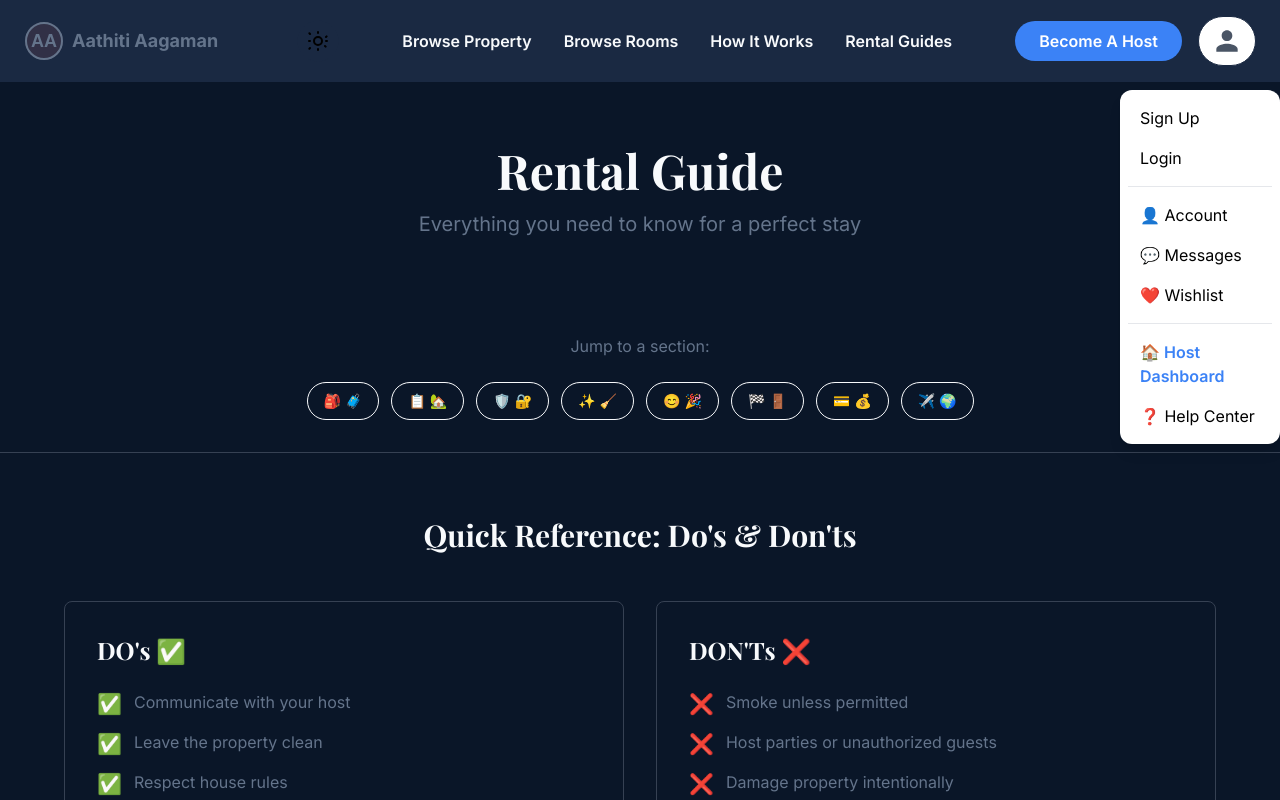
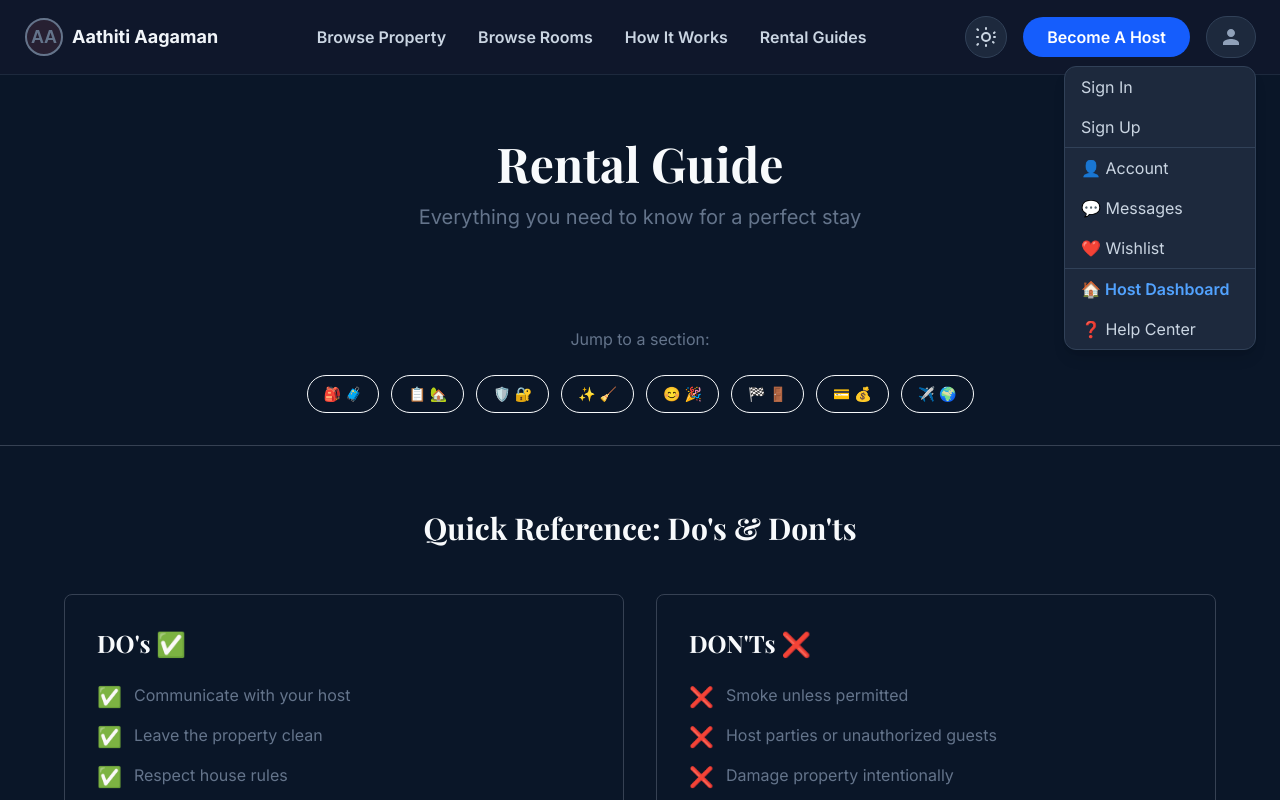
Before and after one commit to AadiAcharya/aaathiti_aagaman, a React (Vite) app: page /rental-guide in a window 1280 px wide. Both pictures are taken after a click on the button 1227 px from the left and 41 px from the top of the page. Shown: the top 800 px of the page. Built offline with nearby package versions, Linux system fonts and the light colour scheme.

Commit message:
header fixed

```diff
--- a/src/components/Header.jsx
+++ b/src/components/Header.jsx
@@ -5,67 +5,71 @@ export default function Header() {
   const navigate = useNavigate();
 
   const [menuOpen, setMenuOpen] = useState(false);
-  const [open, setOpen] = useState(false);
-  // Theme state: 'light' or 'dark'
-  // Theme state: 'light' or 'dark'.
-  // On first render, check localStorage and system preference.
-  const [theme, setTheme] = useState('dark');
+  const [dropdownOpen, setDropdownOpen] = useState(false);
+  const [theme, setTheme] = useState(() => {
+    // Initialize theme from localStorage or system preference
+    if (typeof window !== "undefined") {
+      const saved = localStorage.getItem("theme");
+      return saved === "dark" || saved === "light" ? saved : "dark";
+    }
+    return "dark";
+  });
 
-  // Set theme on mount (immediate effect, avoids flicker)
+  // Set theme on mount
   useLayoutEffect(() => {
-    if (typeof window !== 'undefined') {
-      const saved = localStorage.getItem('theme');
-      if (saved === 'light' || saved === 'dark') {
-        setTheme(saved);
-        document.body.classList.toggle('dark', saved === 'dark');
+    if (typeof window !== "undefined") {
+      const isDark = theme === "dark";
+      if (isDark) {
+        document.documentElement.classList.add("dark");
       } else {
-        // Optionally, use system preference
-        const prefersDark = window.matchMedia('(prefers-color-scheme: dark)').matches;
-        setTheme(prefersDark ? 'dark' : 'light');
-        document.body.classList.toggle('dark', prefersDark);
+        document.documentElement.classList.remove("dark");
       }
-    }
-  }, []);
-
-  // Update theme when changed
-  useEffect(() => {
-    if (typeof window !== 'undefined') {
-      document.body.classList.toggle('dark', theme === 'dark');
-      localStorage.setItem('theme', theme);
+      localStorage.setItem("theme", theme);
     }
   }, [theme]);
 
   // Toggle theme handler
-  const toggleTheme = () => setTheme(theme === 'dark' ? 'light' : 'dark');
+  const toggleTheme = () => {
+    setTheme((prevTheme) => (prevTheme === "dark" ? "light" : "dark"));
+  };
 
-  // This approach ensures the theme is set immediately on page load (avoiding a flash),
-  // and persists the user's choice in localStorage.
+  // Navigation links data
+  const navLinks = [
+    { label: "Browse Property", path: "/properties" },
+    { label: "Browse Rooms", path: "/rooms" },
+    { label: "How It Works", path: "/how-it-works" },
+    { label: "Rental Guides", path: "/rental-guide" },
+  ];
+
+  const logoColor = theme === "dark" ? "#FF6B6B" : "#2563EB";
+  const logoStroke = theme === "dark" ? "#64748B" : "#2563EB";
 
   return (
-    <header
-      className="w-full bg-bg-secondary shadow-sm"
-      data-name="Main Header"
-      data-node-id="2:3639"
-    >
-      <div
-        className="max-w-7xl mx-auto px-6 py-4 flex items-center justify-between"
-        data-name="Header"
-        data-node-id="2:3640"
-      >
+    <header className={`w-full shadow-sm transition-colors duration-300 ${
+      theme === "dark"
+        ? "bg-slate-900 border-b border-slate-800"
+        : "bg-white border-b border-gray-200"
+    }`}>
+      <div className="max-w-7xl mx-auto px-6 py-4 flex items-center justify-between">
         {/* Logo */}
         <Link
           to="/"
-          className="flex items-center gap-2 hover:opacity-80 transition"
-          data-node-id="2:3641"
+          className="flex items-center gap-2 hover:opacity-80 transition flex-shrink-0"
         >
           <svg width="40" height="40" viewBox="0 0 40 40">
-            <circle cx="20" cy="20" r="19" fill={theme === 'dark' ? '#FF6B6B' : '#2563EB'} opacity="0.1" />
+            <circle
+              cx="20"
+              cy="20"
+              r="19"
+              fill={logoColor}
+              opacity="0.1"
+            />
             <circle
               cx="20"
               cy="20"
               r="18"
               fill="none"
-              stroke={theme === 'dark' ? '#64748B' : '#2563EB'}
+              stroke={logoStroke}
               strokeWidth="2"
             />
             <text
@@ -74,115 +78,235 @@ export default function Header() {
               fontSize="18"
               fontWeight="bold"
               textAnchor="middle"
-              fill={theme === 'dark' ? '#64748B' : '#2563EB'}
+              fill={logoStroke}
               fontFamily="sans-serif"
             >
               AA
             </text>
           </svg>
-          <span className="text-lg font-bold text-text-muted hidden sm:inline">
+          <span className={`text-lg font-bold hidden sm:inline transition-colors duration-300 ${
+            theme === "dark" ? "text-slate-100" : "text-gray-900"
+          }`}>
             Aathiti Aagaman
           </span>
         </Link>
 
+        {/* Navigation Links - Desktop */}
+        <nav className={`hidden lg:flex items-center gap-8 font-semibold text-base transition-colors duration-300 ${
+          theme === "dark" ? "text-slate-300" : "text-gray-700"
+        }`}>
+          {navLinks.map((link) => (
+            <Link
+              key={link.path}
+              to={link.path}
+              className={`transition-colors ${
+                theme === "dark"
+                  ? "hover:text-blue-400"
+                  : "hover:text-blue-600"
+              }`}
+            >
+              {link.label}
+            </Link>
+          ))}
+        </nav>
+
+        {/* Right Section - Desktop */}
+        <div className="hidden md:flex items-center gap-4">
           {/* Theme Toggle Button */}
           <button
             onClick={toggleTheme}
-          className="ml-4 p-2 rounded-full border border-bg-secondary bg-bg-secondary hover:bg-bg-secondary/80 transition text-xl"
-          title={theme === 'dark' ? 'Switch to Day Mode' : 'Switch to Night Mode'}
+            className={`p-2 rounded-full border transition-all duration-300 ${
+              theme === "dark"
+                ? "bg-slate-800 border-slate-700 hover:bg-slate-700 text-slate-300"
+                : "bg-gray-100 border-gray-300 hover:bg-gray-200 text-gray-700"
+            }`}
+            title={
+              theme === "dark" ? "Switch to Day Mode" : "Switch to Night Mode"
+            }
+            aria-label="Toggle theme"
           >
-          {theme === 'dark' ? (
-            <svg xmlns="http://www.w3.org/2000/svg" className="h-6 w-6" fill="none" viewBox="0 0 24 24" stroke="currentColor">
-              <path strokeLinecap="round" strokeLinejoin="round" strokeWidth={2} d="M12 3v1m0 16v1m8.66-13.66l-.71.71M4.05 19.07l-.71.71M21 12h-1M4 12H3m16.66 5.66l-.71-.71M4.05 4.93l-.71-.71M16 12a4 4 0 11-8 0 4 4 0 018 0z" />
+            {theme === "dark" ? (
+              <svg
+                xmlns="http://www.w3.org/2000/svg"
+                className="h-6 w-6"
+                fill="none"
+                viewBox="0 0 24 24"
+                stroke="currentColor"
+              >
+                <path
+                  strokeLinecap="round"
+                  strokeLinejoin="round"
+                  strokeWidth={2}
+                  d="M12 3v1m0 16v1m8.66-13.66l-.71.71M4.05 19.07l-.71.71M21 12h-1M4 12H3m16.66 5.66l-.71-.71M4.05 4.93l-.71-.71M16 12a4 4 0 11-8 0 4 4 0 018 0z"
+                />
               </svg>
             ) : (
-            <svg xmlns="http://www.w3.org/2000/svg" className="h-6 w-6" fill="none" viewBox="0 0 24 24" stroke="currentColor">
-              <path strokeLinecap="round" strokeLinejoin="round" strokeWidth={2} d="M21 12.79A9 9 0 1111.21 3a7 7 0 009.79 9.79z" />
+              <svg
+                xmlns="http://www.w3.org/2000/svg"
+                className="h-6 w-6"
+                fill="none"
+                viewBox="0 0 24 24"
+                stroke="currentColor"
+              >
+                <path
+                  strokeLinecap="round"
+                  strokeLinejoin="round"
+                  strokeWidth={2}
+                  d="M21 12.79A9 9 0 1111.21 3a7 7 0 009.79 9.79z"
+                />
               </svg>
             )}
           </button>
 
-        {/* Navigation Links - Desktop */}
-        <nav
-          className="hidden md:flex items-center gap-8 text-text-primary font-semibold text-base"
-          data-name="header navigations"
-          data-node-id="2:3647"
-        >
-          <Link
-            to="/properties"
-            className="hover:text-accent transition"
-            data-node-id="2:3648"
-          >
-            Browse Property
-          </Link>
-          <Link to="/rooms" className="hover:text-accent transition">
-            Browse Rooms
-          </Link>
-          <Link
-            to="/how-it-works"
-            className="hover:text-accent transition"
-            data-node-id="2:3649"
-          >
-            How It Works
-          </Link>
-          <Link
-            to="/rental-guide"
-            className="hover:text-accent transition"
-            data-node-id="2:3650"
-          >
-            Rental Guides
-          </Link>
-        </nav>
-
-        {/* Right Section - Desktop */}
-        <div
-          className="hidden md:flex items-center gap-4"
-          data-name="right-section"
-          data-node-id="2:3657"
-        >
           {/* Become A Host Button */}
           <button
             onClick={() => navigate("/hosting")}
-            className="bg-primary hover:bg-primary-hover text-white rounded-full px-6 py-2 font-semibold transition"
-            data-node-id="2:3645"
+            className={`rounded-full px-6 py-2 font-semibold transition-colors text-white ${
+              theme === "dark"
+                ? "bg-blue-600 hover:bg-blue-700"
+                : "bg-blue-500 hover:bg-blue-600"
+            }`}
           >
             Become A Host
           </button>
 
           {/* Auth Section */}
-          <div
-            className="flex items-center gap-3 bg-white border border-bg-secondary rounded-full px-3 py-2"
-            data-name="auth btn"
-            data-node-id="2:3658"
+          <div className="relative">
+            <button
+              onClick={() => setDropdownOpen(!dropdownOpen)}
+              className={`flex items-center gap-2 border rounded-full px-3 py-2 hover:shadow-md transition ${
+                theme === "dark"
+                  ? "bg-slate-800 border-slate-700 text-slate-400 hover:bg-slate-700"
+                  : "bg-white border-gray-300 text-gray-600 hover:bg-gray-50"
+              }`}
             >
-            {/* Menu Icon (Hamburger) */}
-            {/* <svg
-              className="w-6 h-6 text-gray-700 cursor-pointer"
-              fill="none"
-              stroke="currentColor"
-              viewBox="0 0 24 24"
-              data-node-id="2:3662"
-            >
-              <path strokeLinecap="round" strokeLinejoin="round" strokeWidth={2} d="M4 6h16M4 12h16M4 18h16" />
-            </svg> */}
-
-            {/* User Avatar */}
-            <button className="" onClick={() => setOpen(!open)}>
               <svg
-                className="w-8 h-8 text-gray-600 cursor-pointer"
+                className="w-6 h-6"
                 fill="currentColor"
                 viewBox="0 0 24 24"
-                data-node-id="2:3660"
               >
                 <path d="M12 12c2.21 0 4-1.79 4-4s-1.79-4-4-4-4 1.79-4 4 1.79 4 4 4zm0 2c-2.67 0-8 1.34-8 4v2h16v-2c0-2.66-5.33-4-8-4z" />
               </svg>
             </button>
+
+            {/* Desktop Dropdown Menu */}
+            <div
+              className={`absolute right-0 mt-2 w-48 rounded-xl shadow-lg border overflow-hidden transition-all duration-200 z-50 ${
+                dropdownOpen
+                  ? "opacity-100 translate-y-0"
+                  : "opacity-0 -translate-y-2 pointer-events-none"
+              } ${
+                theme === "dark"
+                  ? "bg-slate-800 border-slate-700"
+                  : "bg-white border-gray-200"
+              }`}
+            >
+              <button
+                onClick={() => {
+                  navigate("/sign-in");
+                  setDropdownOpen(false);
+                }}
+                className={`block w-full text-left px-4 py-2 transition ${
+                  theme === "dark"
+                    ? "text-slate-300 hover:bg-slate-700"
+                    : "text-gray-700 hover:bg-gray-100"
+                }`}
+              >
+                Sign In
+              </button>
+              <button
+                onClick={() => {
+                  navigate("/sign-up");
+                  setDropdownOpen(false);
+                }}
+                className={`block w-full text-left px-4 py-2 transition ${
+                  theme === "dark"
+                    ? "text-slate-300 hover:bg-slate-700"
+                    : "text-gray-700 hover:bg-gray-100"
+                }`}
+              >
+                Sign Up
+              </button>
+              <div className={`border-t ${
+                theme === "dark" ? "border-slate-700" : "border-gray-200"
+              }`}></div>
+              <button
+                onClick={() => {
+                  navigate("/account");
+                  setDropdownOpen(false);
+                }}
+                className={`block w-full text-left px-4 py-2 transition ${
+                  theme === "dark"
+                    ? "text-slate-300 hover:bg-slate-700"
+                    : "text-gray-700 hover:bg-gray-100"
+                }`}
+              >
+                👤 Account
+              </button>
+              <button
+                onClick={() => {
+                  navigate("/messages");
+                  setDropdownOpen(false);
+                }}
+                className={`block w-full text-left px-4 py-2 transition ${
+                  theme === "dark"
+                    ? "text-slate-300 hover:bg-slate-700"
+                    : "text-gray-700 hover:bg-gray-100"
+                }`}
+              >
+                💬 Messages
+              </button>
+              <button
+                onClick={() => {
+                  navigate("/wishlist");
+                  setDropdownOpen(false);
+                }}
+                className={`block w-full text-left px-4 py-2 transition ${
+                  theme === "dark"
+                    ? "text-slate-300 hover:bg-slate-700"
+                    : "text-gray-700 hover:bg-gray-100"
+                }`}
+              >
+                ❤️ Wishlist
+              </button>
+              <div className={`border-t ${
+                theme === "dark" ? "border-slate-700" : "border-gray-200"
+              }`}></div>
+              <button
+                onClick={() => {
+                  navigate("/host");
+                  setDropdownOpen(false);
+                }}
+                className={`block w-full text-left px-4 py-2 font-semibold transition ${
+                  theme === "dark"
+                    ? "text-blue-400 hover:bg-slate-700"
+                    : "text-blue-600 hover:bg-gray-100"
+                }`}
+              >
+                🏠 Host Dashboard
+              </button>
+              <button
+                onClick={() => {
+                  navigate("/help");
+                  setDropdownOpen(false);
+                }}
+                className={`block w-full text-left px-4 py-2 transition ${
+                  theme === "dark"
+                    ? "text-slate-300 hover:bg-slate-700"
+                    : "text-gray-700 hover:bg-gray-100"
+                }`}
+              >
+                ❓ Help Center
+              </button>
+            </div>
           </div>
         </div>
 
         {/* Mobile Menu Button */}
         <button
-          className="md:hidden text-text-primary"
+          className={`md:hidden transition-colors ${
+            theme === "dark" ? "text-slate-300" : "text-gray-700"
+          }`}
           onClick={() => setMenuOpen(!menuOpen)}
           aria-label="Toggle menu"
         >
@@ -204,104 +328,199 @@ export default function Header() {
 
       {/* Mobile Menu */}
       {menuOpen && (
-        <nav className="md:hidden bg-background border-t border-bg-secondary px-6 py-4 space-y-3">
+        <nav className={`md:hidden border-t transition-colors duration-300 px-6 py-4 space-y-2 ${
+          theme === "dark"
+            ? "bg-slate-800 border-slate-700"
+            : "bg-gray-50 border-gray-200"
+        }`}>
+          {/* Desktop Navigation Links for Mobile */}
+          {navLinks.map((link) => (
             <Link
-            to="/properties"
-            className="block text-text-primary font-semibold hover:text-accent"
+              key={link.path}
+              to={link.path}
+              className={`block font-semibold py-2 transition ${
+                theme === "dark"
+                  ? "text-slate-300 hover:text-blue-400"
+                  : "text-gray-700 hover:text-blue-600"
+              }`}
+              onClick={() => setMenuOpen(false)}
             >
-            Find a Property
+              {link.label}
             </Link>
-          <Link
-            to="/"
-            className="block text-text-primary font-semibold hover:text-accent"
+          ))}
+
+          <div className={`border-t my-3 ${
+            theme === "dark" ? "border-slate-700" : "border-gray-200"
+          }`}></div>
+
+          {/* Auth Links for Mobile */}
+          <button
+            onClick={() => {
+              navigate("/sign-in");
+              setMenuOpen(false);
+            }}
+            className={`block w-full text-left font-semibold py-2 transition ${
+              theme === "dark"
+                ? "text-slate-300 hover:text-blue-400"
+                : "text-gray-700 hover:text-blue-600"
+            }`}
           >
-            Share Stories
-          </Link>
-          <Link
-            to="/"
-            className="block text-text-primary font-semibold hover:text-accent"
+            Sign In
+          </button>
+          <button
+            onClick={() => {
+              navigate("/sign-up");
+              setMenuOpen(false);
+            }}
+            className={`block w-full text-left font-semibold py-2 transition ${
+              theme === "dark"
+                ? "text-slate-300 hover:text-blue-400"
+                : "text-gray-700 hover:text-blue-600"
+            }`}
           >
-            Rental Guides
-          </Link>
-          <Link
-            to="/"
-            className="block text-text-primary font-semibold hover:text-accent"
+            Sign Up
+          </button>
+
+          <div className={`border-t my-3 ${
+            theme === "dark" ? "border-slate-700" : "border-gray-200"
+          }`}></div>
+
+          {/* Account Links for Mobile */}
+          <button
+            onClick={() => {
+              navigate("/account");
+              setMenuOpen(false);
+            }}
+            className={`block w-full text-left py-2 transition ${
+              theme === "dark"
+                ? "text-slate-300 hover:text-blue-400"
+                : "text-gray-700 hover:text-blue-600"
+            }`}
           >
-            Download Mobile App
-          </Link>
-          <Link
-            to="/help"
-            className="block text-text-primary font-semibold hover:text-accent"
+            👤 Account
+          </button>
+          <button
+            onClick={() => {
+              navigate("/messages");
+              setMenuOpen(false);
+            }}
+            className={`block w-full text-left py-2 transition ${
+              theme === "dark"
+                ? "text-slate-300 hover:text-blue-400"
+                : "text-gray-700 hover:text-blue-600"
+            }`}
           >
-            Help Center
-          </Link>
+            💬 Messages
+          </button>
           <button
-            onClick={() => navigate("/hosting")}
-            className="w-full mt-4 bg-primary hover:bg-primary-hover text-white rounded-full px-6 py-2 font-semibold transition"
+            onClick={() => {
+              navigate("/wishlist");
+              setMenuOpen(false);
+            }}
+            className={`block w-full text-left py-2 transition ${
+              theme === "dark"
+                ? "text-slate-300 hover:text-blue-400"
+                : "text-gray-700 hover:text-blue-600"
+            }`}
+          >
+            ❤️ Wishlist
+          </button>
+
+          <div className={`border-t my-3 ${
+            theme === "dark" ? "border-slate-700" : "border-gray-200"
+          }`}></div>
+
+          {/* Host & Help for Mobile */}
+          <button
+            onClick={() => {
+              navigate("/host");
+              setMenuOpen(false);
+            }}
+            className={`block w-full text-left font-semibold py-2 transition ${
+              theme === "dark"
+                ? "text-blue-400 hover:text-blue-300"
+                : "text-blue-600 hover:text-blue-700"
+            }`}
+          >
+            🏠 Host Dashboard
+          </button>
+          <button
+            onClick={() => {
+              navigate("/help");
+              setMenuOpen(false);
+            }}
+            className={`block w-full text-left py-2 transition ${
+              theme === "dark"
+                ? "text-slate-300 hover:text-blue-400"
+                : "text-gray-700 hover:text-blue-600"
+            }`}
+          >
+            ❓ Help Center
+          </button>
+
+          <div className={`border-t my-3 ${
+            theme === "dark" ? "border-slate-700" : "border-gray-200"
+          }`}></div>
+
+          {/* Theme Toggle for Mobile */}
+          <button
+            onClick={toggleTheme}
+            className={`w-full flex items-center justify-between px-3 py-2 rounded-lg font-semibold transition ${
+              theme === "dark"
+                ? "bg-slate-700 text-slate-300 hover:bg-slate-600"
+                : "bg-gray-200 text-gray-700 hover:bg-gray-300"
+            }`}
+          >
+            <span>{theme === "dark" ? "🌙 Dark Mode" : "☀️ Light Mode"}</span>
+            {theme === "dark" ? (
+              <svg
+                xmlns="http://www.w3.org/2000/svg"
+                className="h-5 w-5"
+                fill="none"
+                viewBox="0 0 24 24"
+                stroke="currentColor"
+              >
+                <path
+                  strokeLinecap="round"
+                  strokeLinejoin="round"
+                  strokeWidth={2}
+                  d="M21 12.79A9 9 0 1111.21 3a7 7 0 009.79 9.79z"
+                />
+              </svg>
+            ) : (
+              <svg
+                xmlns="http://www.w3.org/2000/svg"
+                className="h-5 w-5"
+                fill="none"
+                viewBox="0 0 24 24"
+                stroke="currentColor"
+              >
+                <path
+                  strokeLinecap="round"
+                  strokeLinejoin="round"
+                  strokeWidth={2}
+                  d="M12 3v1m0 16v1m8.66-13.66l-.71.71M4.05 19.07l-.71.71M21 12h-1M4 12H3m16.66 5.66l-.71-.71M4.05 4.93l-.71-.71M16 12a4 4 0 11-8 0 4 4 0 018 0z"
+                />
+              </svg>
+            )}
+          </button>
+
+          {/* Become A Host for Mobile */}
+          <button
+            onClick={() => {
+              navigate("/hosting");
+              setMenuOpen(false);
+            }}
+            className={`w-full mt-4 rounded-full px-6 py-2 font-semibold transition text-white ${
+              theme === "dark"
+                ? "bg-blue-600 hover:bg-blue-700"
+                : "bg-blue-500 hover:bg-blue-600"
+            }`}
           >
             Become A Host
           </button>
         </nav>
       )}
-
-      {/* making signup login secion */}
-      {/* {open && (
-        <div className="text-white">
-          <button className="block w-full text-left px-3 py-2 hover:text-text-muted">Sign Up</button>
-          <button className="block w-full text-left px-3 py-2 hover:text-text-muted">login</button>
-          <button className="block w-full text-left px-3 py-2 hover:text-text-muted">Help</button>
-        </div>
-      )} */}
-      <div
-        className={`
-        absolute right-0 mt-2 z-50 w-40 bg-white rounded-xl shadow-lg p-2 transition-all duration-200
-        ${open ? "opacity-100 translate-y-0" : "opacity-0 -translate-y-2 pointer-events-none"}`}
-      >
-        <button
-          onClick={() => navigate("/sign-in")}
-          className="block w-full text-left px-3 py-2 hover:text-text-muted"
-        >
-          Sign Up
-        </button>
-        <button
-          onClick={() => navigate("/sign-up")}
-          className="block w-full text-left px-3 py-2 hover:text-text-muted"
-        >
-          Login
-        </button>
-        <div className="border-t border-gray-200 my-2"></div>
-        <button
-          onClick={() => navigate("/account")}
-          className="block w-full text-left px-3 py-2 hover:text-text-muted"
-        >
-          👤 Account
-        </button>
-        <button
-          onClick={() => navigate("/messages")}
-          className="block w-full text-left px-3 py-2 hover:text-text-muted"
-        >
-          💬 Messages
-        </button>
-        <button
-          onClick={() => navigate("/wishlist")}
-          className="block w-full text-left px-3 py-2 hover:text-text-muted"
-        >
-          ❤️ Wishlist
-        </button>
-        <div className="border-t border-gray-200 my-2"></div>
-        <button
-          onClick={() => navigate("/host")}
-          className="block w-full text-left px-3 py-2 hover:text-text-muted font-semibold text-primary"
-        >
-          🏠 Host Dashboard
-        </button>
-        <button
-          onClick={() => navigate("/help")}
-          className="block w-full text-left px-3 py-2  hover:text-text-muted"
-        >
-          ❓ Help Center
-        </button>
-      </div>
     </header>
   );
 }
```
Lines whose indentation alone changed are shown as unchanged.
